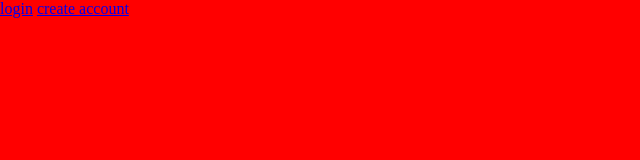
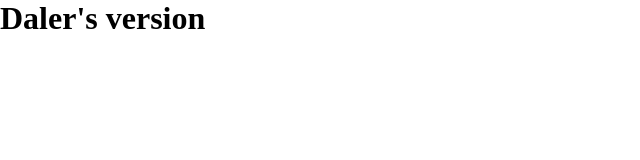
Before and after one commit to Isa151/Bank-project, a website built with Vite: page index.html in a window 1280 px wide. Shown: the whole page, without its empty margins (0-640 px from the left). Built offline with nearby package versions, Linux system fonts and the light colour scheme.

Commit message:
added h1 tag

```diff
--- a/index.html
+++ b/index.html
@@ -10,10 +10,7 @@
 </head>
 
 <body>
-
-	<a href="/pages/signin/">login</a>
-	<a href="/pages/signup/">create account</a>
-
+	<h1>Daler's version</h1>
 
 	<script type="module" src="/main.js"></script>
 </body>
--- a/scss/index.scss
+++ b/scss/index.scss
@@ -3,8 +3,3 @@
     margin: 0px;
     box-sizing: border-box;
 }
-
-
-body {
-    background-color: red;
-}
```
